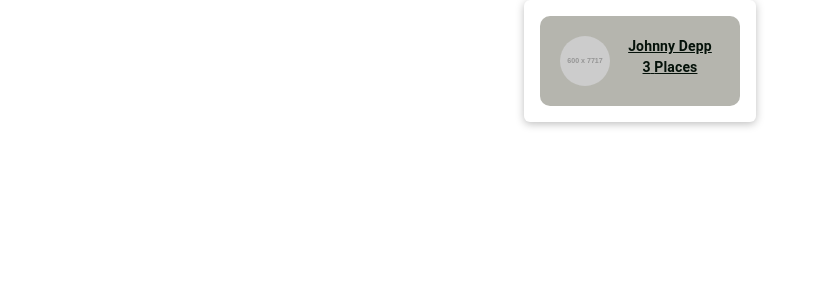
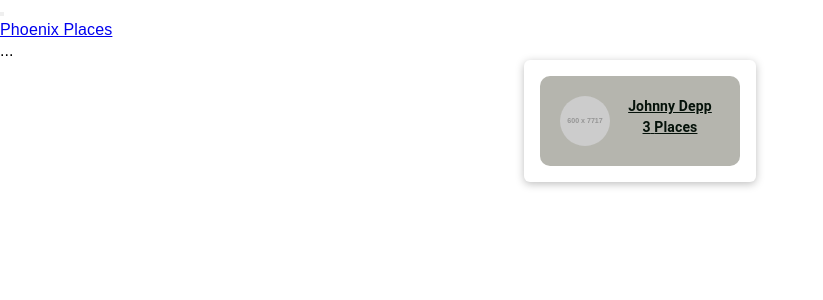
Before and after one commit to ciamac-da/phoenix-gaming-shop-mern-app, a React (Create React App) app in the folder frontend/: page / in a window 1280 px wide. Shown: the top 300 px of the page, without its empty margins (0-823 px from the left). Built offline with nearby package versions, Linux system fonts and the light colour scheme; a web font is replaced by a local one.

Commit message:
Verified by marti4n v1.2.2 adding main navigation

```diff
--- a/frontend/src/App.jsx
+++ b/frontend/src/App.jsx
@@ -7,10 +7,13 @@ import {
 } from "react-router-dom";
 import Users from "./user/pages/Users";
 import NewPlaces from "./places/pages/NewPlaces";
+import MainNavigation from './shared/components/Navigation/MainNavigation';
+
 
 const App = () => {
   return (
     <Router>
+    <MainNavigation />
       <Switch>
         <Route path="/" exact>
           <Users />
--- a/frontend/src/shared/components/Navigation/MainNavigation.jsx
+++ b/frontend/src/shared/components/Navigation/MainNavigation.jsx
@@ -0,0 +1,25 @@
+import React from "react";
+import MainHeader from "./MainHeader";
+import { Link } from "react-router-dom";
+import { Typography } from "@mui/material";
+import muiStyle from "./MainHeaderStyle";
+
+const MainNavigation = () => {
+  const classes = muiStyle();
+
+  return (
+    <MainHeader>
+      <button className={classes.hamburgerMenuButton}>
+        <span />
+        <span />
+        <span />
+      </button>
+      <Typography className={classes.headerTitle}>
+        <Link to="/">Phoenix Places</Link>
+      </Typography>
+      <nav>...</nav>
+    </MainHeader>
+  );
+};
+
+export default MainNavigation;
```
Also changed, not shown: frontend/src/shared/components/Navigation/NavLinks.jsx (+13 -0 lines), frontend/src/shared/components/Navigation/SideDrawer.jsx (+14 -0 lines).
